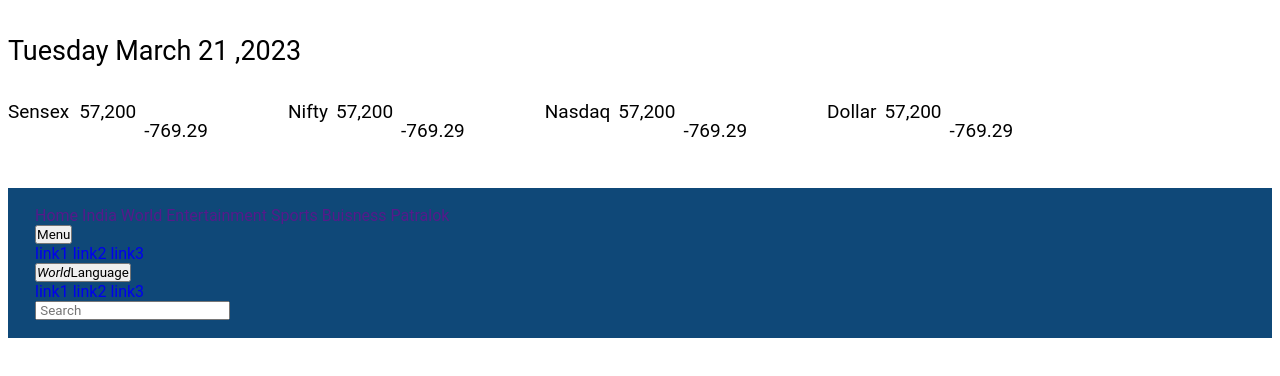
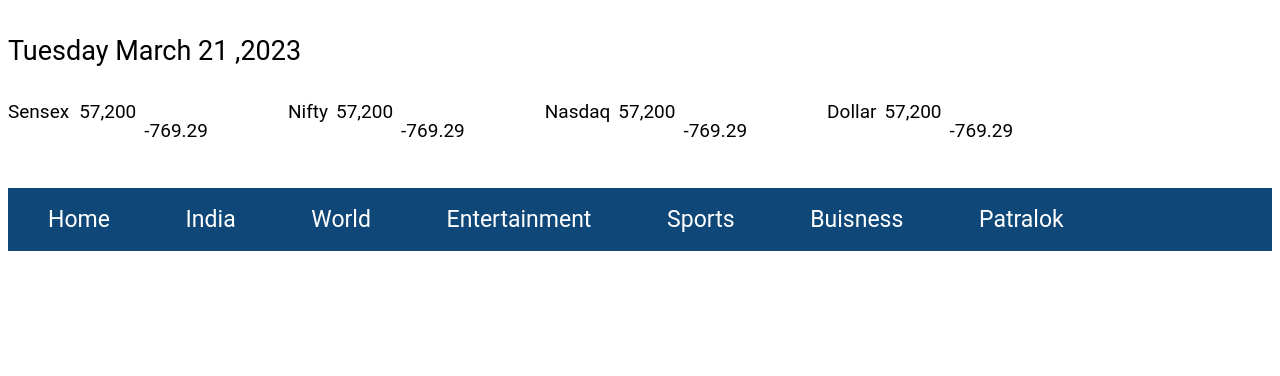
Before and after one commit to ENZOMOTIVE/PMN-header-Project, a plain HTML site: page index.html in a window 1280 px wide. Shown: the top 376 px of the page. Drawn offline with Linux system fonts and the light colour scheme.

Commit message:
index.html

```diff
--- a/index.html
+++ b/index.html
@@ -5,7 +5,7 @@
     <meta charset="UTF-8">
     <meta name="viewport" content="width=device-width, initial-scale=1.0">
     <title>PMN header</title>
-</head>
+</head> <script src="https://kit.fontawesome.com/ce5bfaa3e4.js" crossorigin="anonymous"></script>
 
 <body>
     <div class="container">
@@ -26,8 +26,8 @@
                 <div class="nasdaq">Nasdaq <li>57,200 <ul>-769.29</ul></li> </a></div>
                 <div class="dollar">Dollar <li>57,200 <ul>-769.29</ul></li> </a></div>
 
-                <button class="log-btn"><i> user</i>  Log in</button>
-                <button class="sign-btn"><i>user</i> Sign in</button>
+                <button class="log-btn"><i class="fa-solid fa-user"></i> Log in</button>
+                <button class="sign-btn"><i class="fa-solid fa-user"></i>Sign in</button>
                 </div>
 
             </div>
@@ -36,16 +36,16 @@
     </div>
 
     <div class="nav">
-        <div class="nav-left">
-            <a href=""><li>Home</li></a>
-            <a href=""><li>India</li></a>
-            <a href=""><li>World</li></a>
-            <a href=""><li>Entertainment</li></a>
-            <a href=""><li>Sports</li></a>
-            <a href=""><li>Buisness</li></a>
-            <a href=""><li>Patralok</li></a>
+       <!--<div class="nav-left">  -->
+          <li>  <a href="">  Home          </a> </li>
+          <li>  <a href="">  India         </a> </li>
+          <li>  <a href="">  World         </a> </li>
+          <li>  <a href="">  Entertainment </a> </li>
+          <li>  <a href="">  Sports        </a> </li>
+          <li>  <a href="">  Buisness      </a> </li>
+          <li>  <a href="">  Patralok      </a> </li>
 
-            <div class="menu-dropdown">
+            <!-- <div class="menu-dropdown">
                 <button class="drop-btn">Menu</button>
                      <div class="menu-dropdown -contents">
                          <a href="#">link1</a>
@@ -64,7 +64,7 @@
                      </div>
              </div>
              <a href="#"><input type ="text" placeholder=" Search " ></a>
-
+            -->
      </div>
 </body>
 </html>
```
